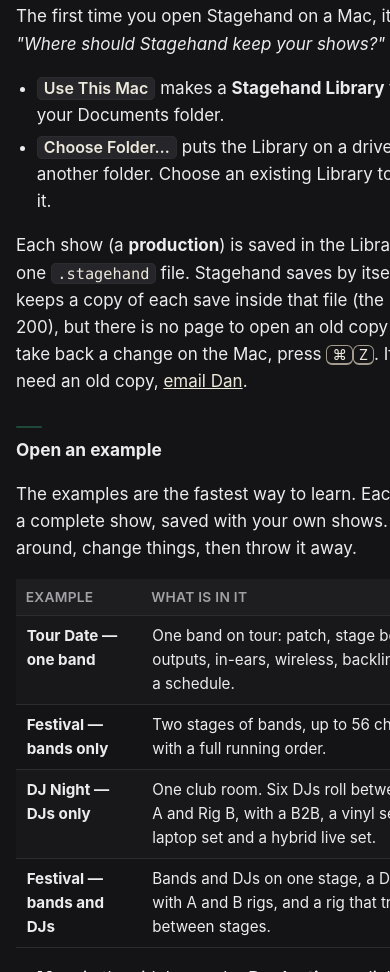
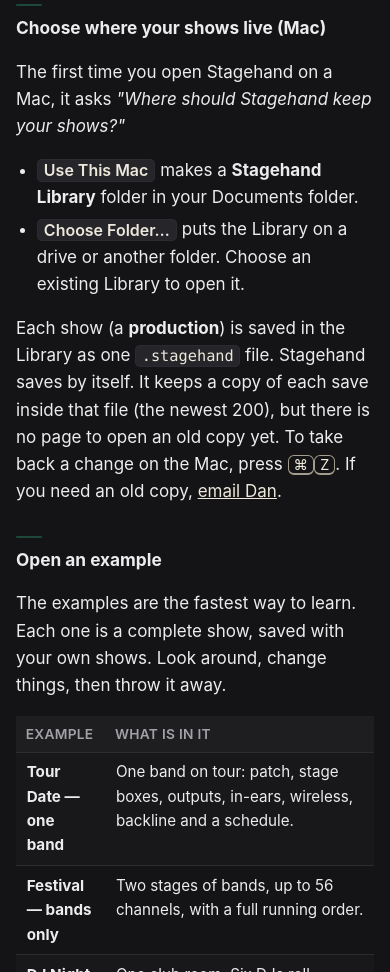
Before and after one commit to audiohawes/stagehand, a plain HTML site: page help/index.html in a window 390 px wide. Shown: the part 1028-2000 px from the top of the page. Drawn offline with Linux system fonts and the light colour scheme.

Commit message:
Help page: stop the layout growing wider than a phone
Co-Authored-By: Claude Sonnet 5.5 <noreply@anthropic.com>

```diff
--- a/help/index.html
+++ b/help/index.html
@@ -120,7 +120,10 @@
   .inapp .ui{white-space:normal}
 
   @media (max-width:860px){
-    .layout{grid-template-columns:1fr;gap:1rem}
+    .layout{grid-template-columns:minmax(0,1fr);gap:1rem}
+    .layout > *{min-width:0}
+    main{overflow-wrap:anywhere}
+    pre,code{white-space:pre-wrap}
     nav.toc{position:static;max-height:none;overflow:visible}
     nav.toc ol{display:none}
     .quick{grid-template-columns:1fr}
```
